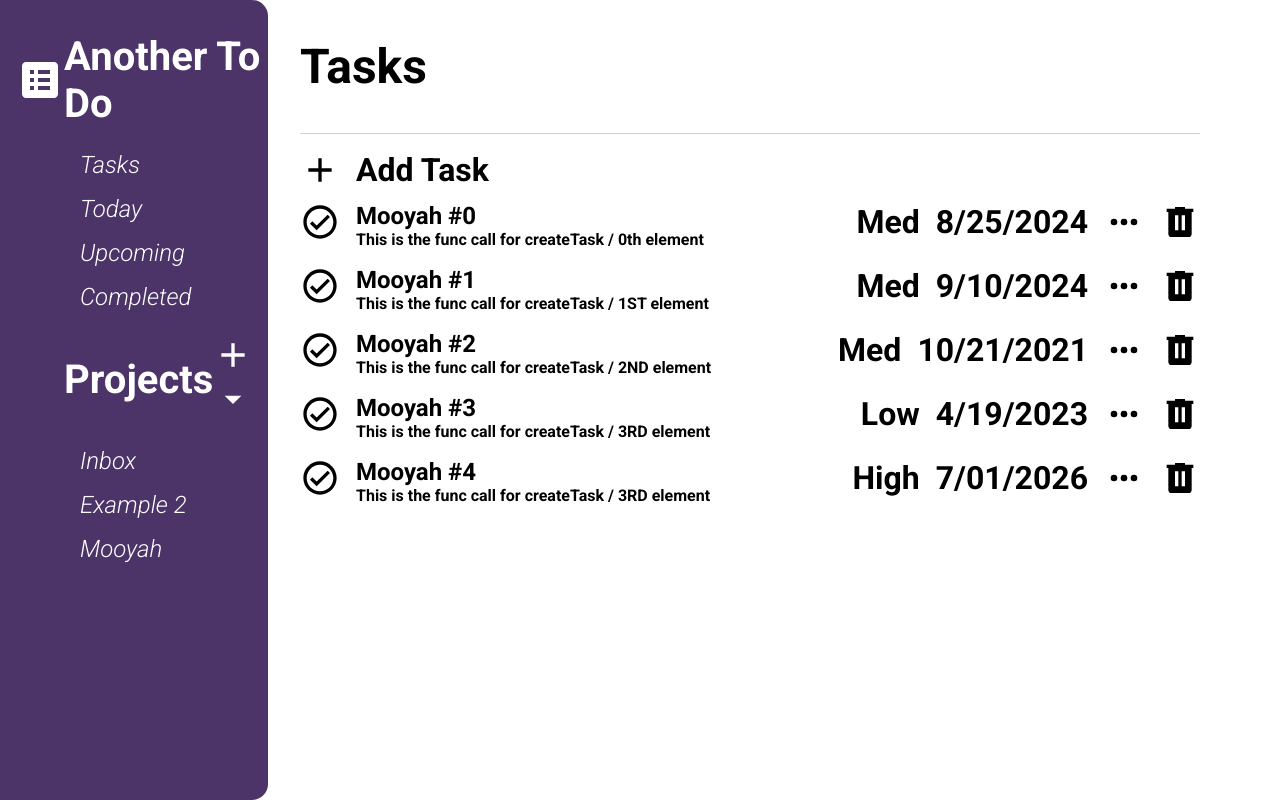
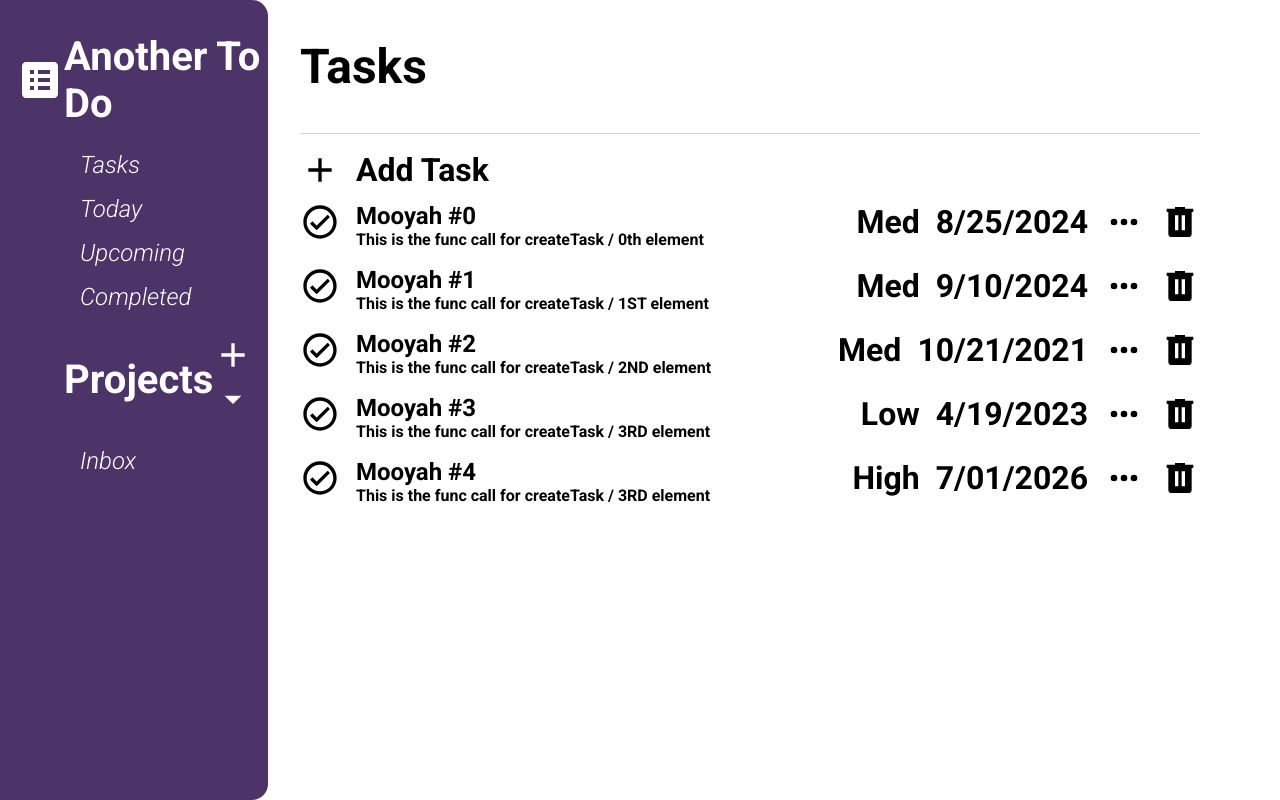
Before and after one commit to brendanlai01/odin-todolist, a website built with webpack: page src/index.html in a window 1280 px wide. Built offline with nearby package versions, Linux system fonts and the light colour scheme.

Commit message:
remove example projects

```diff
--- a/src/index.html
+++ b/src/index.html
@@ -41,8 +41,6 @@
         <div class="projects">
             <ul class="projects-list roboto-regular-italic">
                 <li><span>Inbox</span></li>
-                <li><span>Example 2</span></li>
-                <li><span>Mooyah</span></li>
             </ul>
         </div>
         <dialog class="project-dialog">
@@ -73,8 +71,6 @@
                     <label for="project-select">Project:</label>
                     <select name="project-select" id="project-select">
                         <option value="inbox">Inbox</option>
-                        <option value="example 2">Example 2</option>
-                        <option value="mooyah">Mooyah</option>
                     </select>
                 </div>
                 <div class="date-prio-btn center-align">
```
